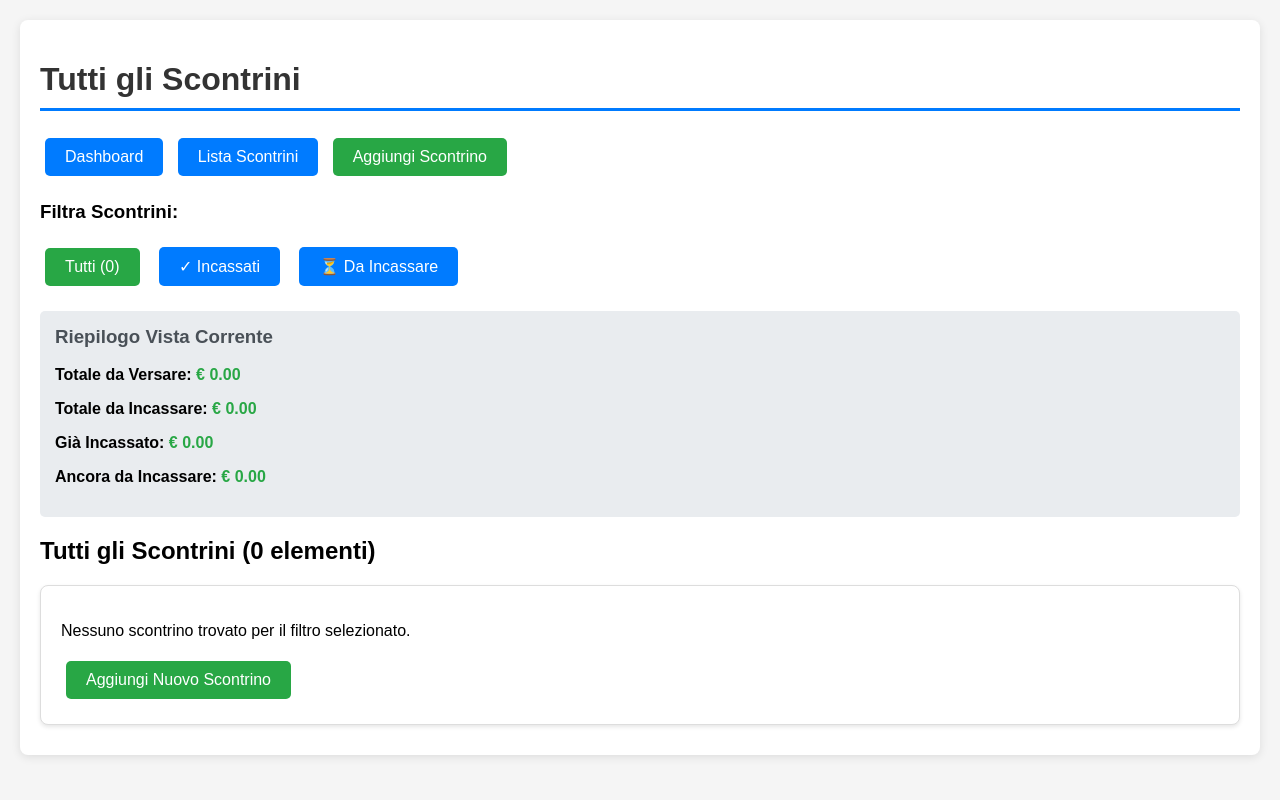
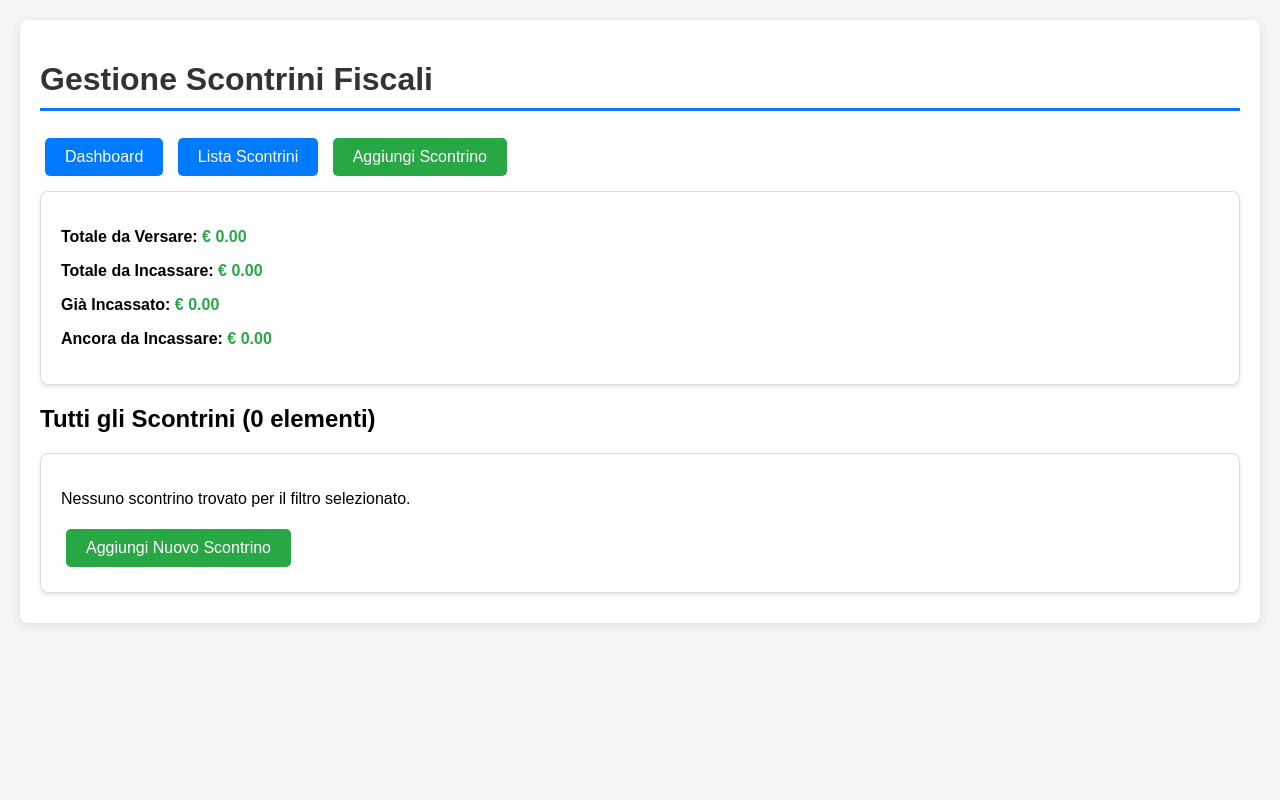
Before and after one commit to a080502/scontrini, a Flask app: page /lista in a window 1280 px wide. Run offline with Flask 3, Linux system fonts and the light colour scheme; data that the repository does not hold is empty; some libraries are stand-ins or nearby versions.

Commit message:
Update lista.html

```diff
--- a/templates/lista.html
+++ b/templates/lista.html
@@ -1,20 +1,9 @@
 {% extends "base.html" %}
 
-{% block header %}{{ titolo }}{% endblock %}
+{% block title %}Lista scontrini{% endblock %}
 
 {% block content %}
-<div class="filtri">
-    <h3>Filtra Scontrini:</h3>
-    <a href="{{ url_for('lista_scontrini', filtro='tutti') }}"
-       class="btn {% if filtro == 'tutti' %}active{% endif %}">Tutti ({{ scontrini|length }})</a>
-    <a href="{{ url_for('lista_scontrini', filtro='incassati') }}"
-       class="btn {% if filtro == 'incassati' %}active{% endif %}">✓ Incassati</a>
-    <a href="{{ url_for('lista_scontrini', filtro='da_incassare') }}"
-       class="btn {% if filtro == 'da_incassare' %}active{% endif %}">⏳ Da Incassare</a>
-</div>
-
-<div class="totali">
-    <h3>Riepilogo Vista Corrente</h3>
+<div class="card">
     <p><strong>Totale da Versare:</strong> <span class="euro">€ {{ "%.2f"|format(totale_versare) }}</span></p>
     <p><strong>Totale da Incassare:</strong> <span class="euro">€ {{ "%.2f"|format(totale_incassare) }}</span></p>
     {% if filtro == 'tutti' %}
@@ -61,7 +50,7 @@
                 {% else %}
                     <a href="{{ url_for('annulla_incasso', id=scontrino.id) }}"
                        class="btn btn-warning"
-                       onclick="return confirm('Annullare l\'incasso di questo scontrino?')">↶ Annulla Incasso</a>
+                       onclick="return confirm('Sei sicuro di voler ripristinare questo scontrino?')">↶ Ripristina</a>
                 {% endif %}
                 <a href="{{ url_for('modifica_scontrino', id=scontrino.id) }}" class="btn">Modifica</a>
                 <a href="{{ url_for('elimina_scontrino', id=scontrino.id) }}"
```
